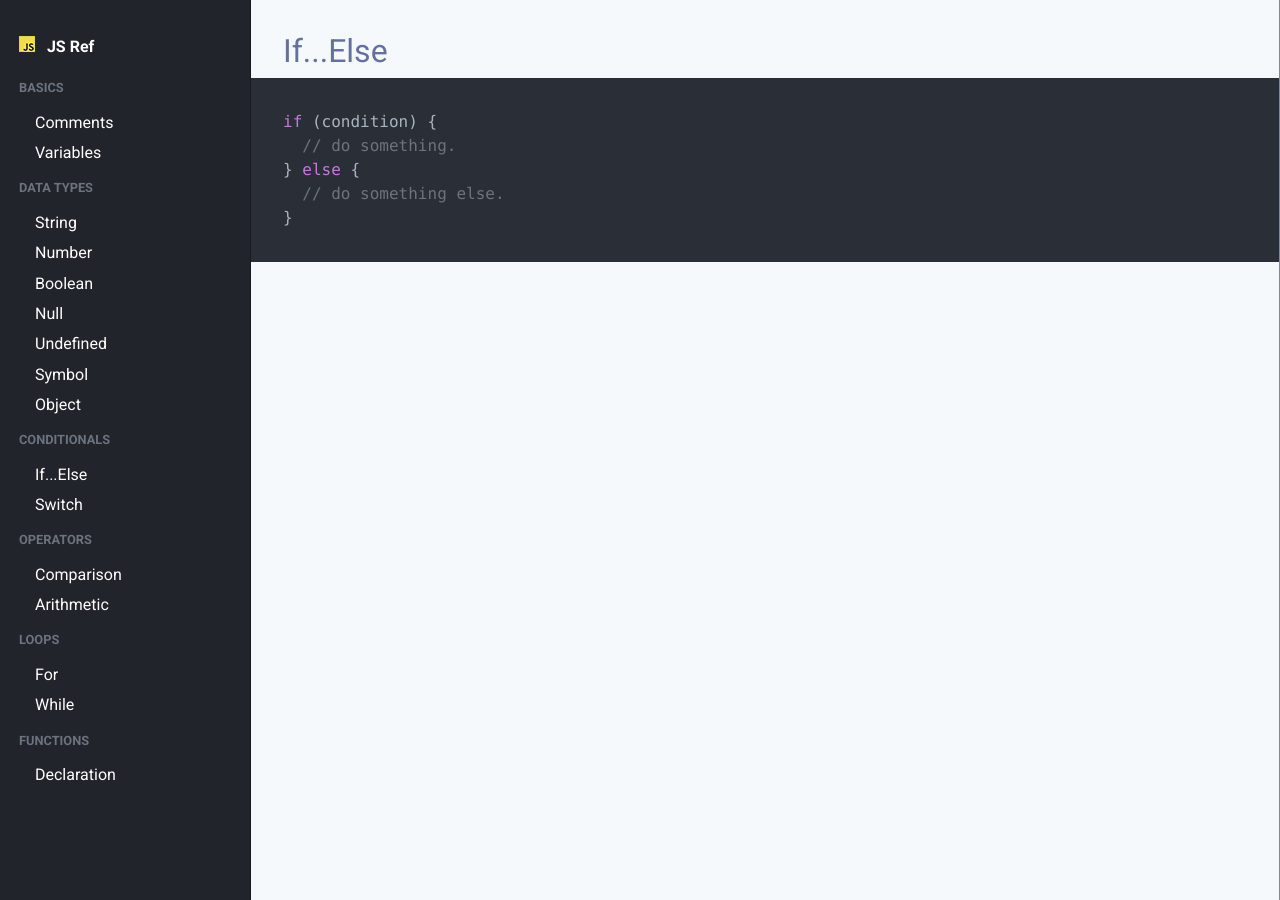
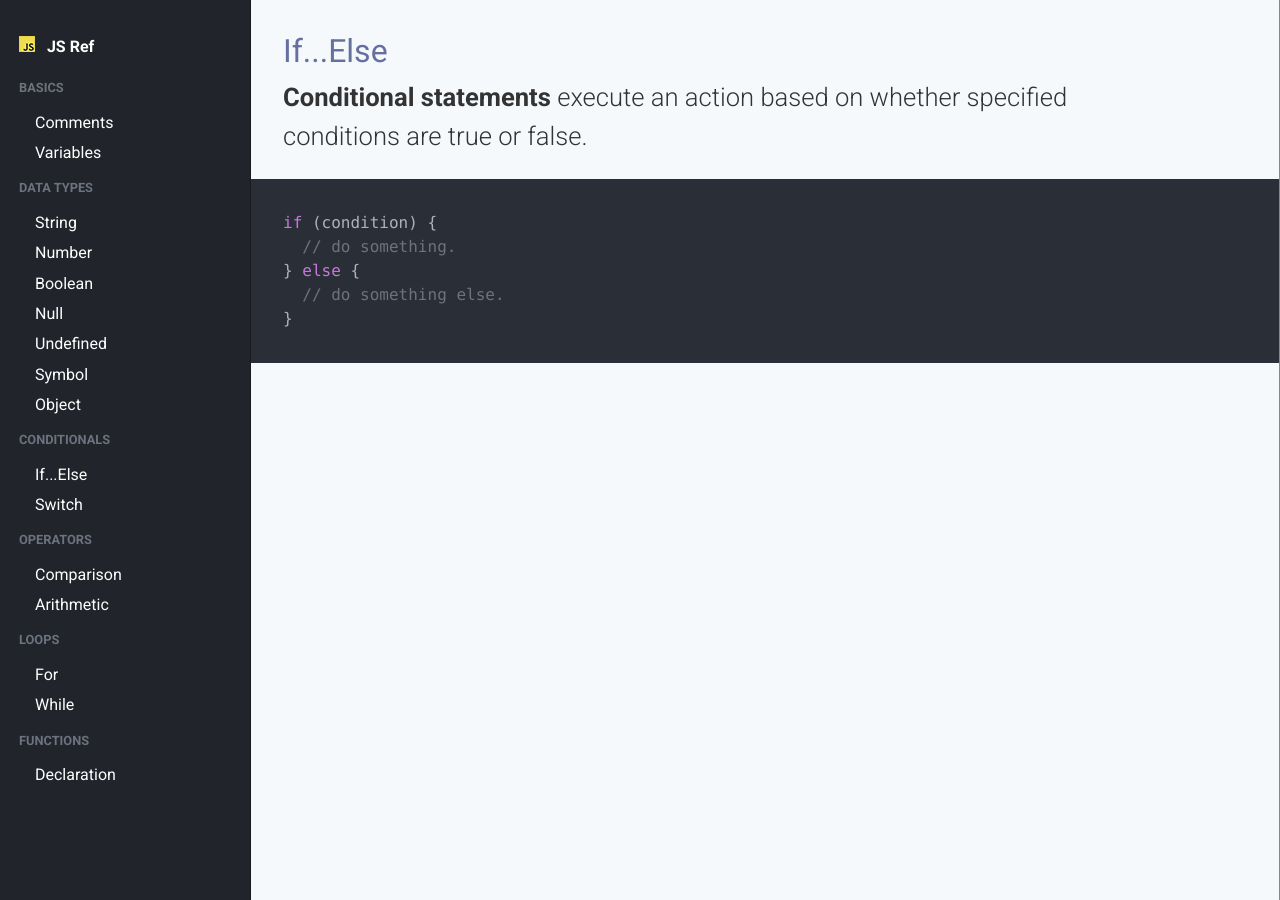
Before and after one commit to KJLarson/snippets, a Jekyll site: the page built from _pages/01_ifelse.md, in a window 1280 px wide. Built offline with Jekyll 4.4.1, drawn with Linux system fonts in a browser that asks for light colours; nearby versions of some CDN libraries.

Commit message:
Update 01_ifelse.md

````diff
--- a/_pages/01_ifelse.md
+++ b/_pages/01_ifelse.md
@@ -6,6 +6,8 @@ permalink: /if-else/
 
 ---
 
+> **Conditional statements** execute an action based on whether specified conditions are true or false.
+
 ```js
 if (condition) {
   // do something.
````
